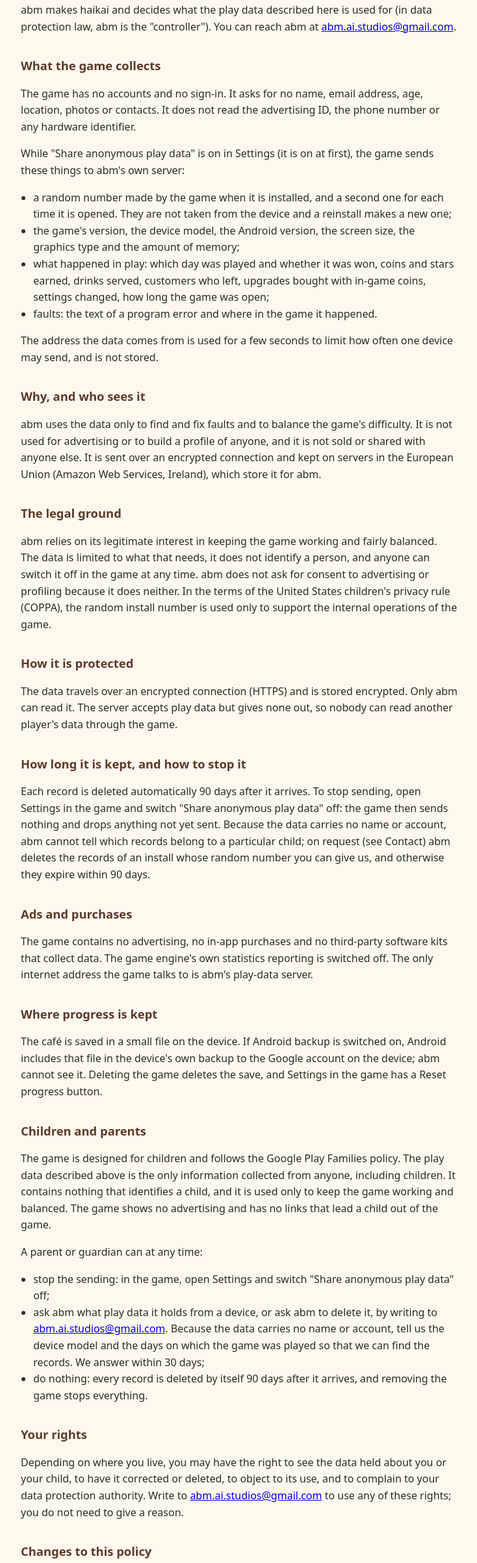
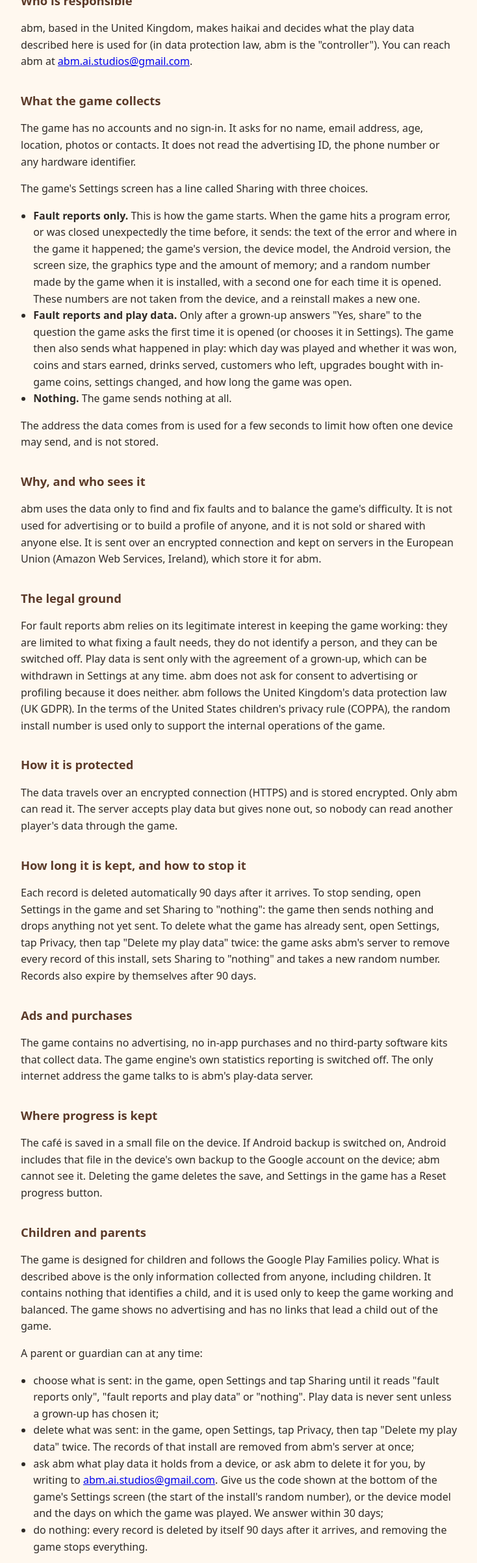
Before and after one commit to haikai-ai/privacy, a plain HTML site: page haikai.html in a window 1280 px wide. Shown: the part 299-2705 px from the top of the page at 65% size, without its empty margins (272-1006 px from the left). Drawn offline with Linux system fonts and the light colour scheme.

Commit message:
Sharing choice, in-game delete button, United Kingdom

```diff
--- a/haikai.html
+++ b/haikai.html
@@ -17,19 +17,18 @@
 <body>
 <main>
 <h1>haikai: privacy policy</h1>
-<p class="lead">haikai (com.abm.haikai) is a game for young children made by abm. It does not collect names, contact details, location or any advertising identifier. It sends a small amount of anonymous play data to abm, described below, which can be switched off.</p>
+<p class="lead">haikai (com.abm.haikai) is a game for young children made by abm. It does not collect names, contact details, location or any advertising identifier. It sends anonymous fault reports to abm so that crashes can be fixed, and, only if a grown-up agrees, anonymous play data. Both can be switched off, and what was sent can be deleted from inside the game.</p>
 
 <h2>Who is responsible</h2>
-<p>abm makes haikai and decides what the play data described here is used for (in data protection law, abm is the "controller"). You can reach abm at <a href="mailto:abm.ai.studios@gmail.com">abm.ai.studios@gmail.com</a>.</p>
+<p>abm, based in the United Kingdom, makes haikai and decides what the play data described here is used for (in data protection law, abm is the "controller"). You can reach abm at <a href="mailto:abm.ai.studios@gmail.com">abm.ai.studios@gmail.com</a>.</p>
 
 <h2>What the game collects</h2>
 <p>The game has no accounts and no sign-in. It asks for no name, email address, age, location, photos or contacts. It does not read the advertising ID, the phone number or any hardware identifier.</p>
-<p>While "Share anonymous play data" is on in Settings (it is on at first), the game sends these things to abm's own server:</p>
+<p>The game's Settings screen has a line called Sharing with three choices.</p>
 <ul>
-<li>a random number made by the game when it is installed, and a second one for each time it is opened. They are not taken from the device and a reinstall makes a new one;</li>
-<li>the game's version, the device model, the Android version, the screen size, the graphics type and the amount of memory;</li>
-<li>what happened in play: which day was played and whether it was won, coins and stars earned, drinks served, customers who left, upgrades bought with in-game coins, settings changed, how long the game was open;</li>
-<li>faults: the text of a program error and where in the game it happened.</li>
+<li><strong>Fault reports only.</strong> This is how the game starts. When the game hits a program error, or was closed unexpectedly the time before, it sends: the text of the error and where in the game it happened; the game's version, the device model, the Android version, the screen size, the graphics type and the amount of memory; and a random number made by the game when it is installed, with a second one for each time it is opened. These numbers are not taken from the device, and a reinstall makes a new one.</li>
+<li><strong>Fault reports and play data.</strong> Only after a grown-up answers "Yes, share" to the question the game asks the first time it is opened (or chooses it in Settings). The game then also sends what happened in play: which day was played and whether it was won, coins and stars earned, drinks served, customers who left, upgrades bought with in-game coins, settings changed, and how long the game was open.</li>
+<li><strong>Nothing.</strong> The game sends nothing at all.</li>
 </ul>
 <p>The address the data comes from is used for a few seconds to limit how often one device may send, and is not stored.</p>
 
@@ -37,13 +36,13 @@
 <p>abm uses the data only to find and fix faults and to balance the game's difficulty. It is not used for advertising or to build a profile of anyone, and it is not sold or shared with anyone else. It is sent over an encrypted connection and kept on servers in the European Union (Amazon Web Services, Ireland), which store it for abm.</p>
 
 <h2>The legal ground</h2>
-<p>abm relies on its legitimate interest in keeping the game working and fairly balanced. The data is limited to what that needs, it does not identify a person, and anyone can switch it off in the game at any time. abm does not ask for consent to advertising or profiling because it does neither. In the terms of the United States children's privacy rule (COPPA), the random install number is used only to support the internal operations of the game.</p>
+<p>For fault reports abm relies on its legitimate interest in keeping the game working: they are limited to what fixing a fault needs, they do not identify a person, and they can be switched off. Play data is sent only with the agreement of a grown-up, which can be withdrawn in Settings at any time. abm does not ask for consent to advertising or profiling because it does neither. abm follows the United Kingdom's data protection law (UK GDPR). In the terms of the United States children's privacy rule (COPPA), the random install number is used only to support the internal operations of the game.</p>
 
 <h2>How it is protected</h2>
 <p>The data travels over an encrypted connection (HTTPS) and is stored encrypted. Only abm can read it. The server accepts play data but gives none out, so nobody can read another player's data through the game.</p>
 
 <h2>How long it is kept, and how to stop it</h2>
-<p>Each record is deleted automatically 90 days after it arrives. To stop sending, open Settings in the game and switch "Share anonymous play data" off: the game then sends nothing and drops anything not yet sent. Because the data carries no name or account, abm cannot tell which records belong to a particular child; on request (see Contact) abm deletes the records of an install whose random number you can give us, and otherwise they expire within 90 days.</p>
+<p>Each record is deleted automatically 90 days after it arrives. To stop sending, open Settings in the game and set Sharing to "nothing": the game then sends nothing and drops anything not yet sent. To delete what the game has already sent, open Settings, tap Privacy, then tap "Delete my play data" twice: the game asks abm's server to remove every record of this install, sets Sharing to "nothing" and takes a new random number. Records also expire by themselves after 90 days.</p>
 
 <h2>Ads and purchases</h2>
 <p>The game contains no advertising, no in-app purchases and no third-party software kits that collect data. The game engine's own statistics reporting is switched off. The only internet address the game talks to is abm's play-data server.</p>
@@ -52,16 +51,17 @@
 <p>The café is saved in a small file on the device. If Android backup is switched on, Android includes that file in the device's own backup to the Google account on the device; abm cannot see it. Deleting the game deletes the save, and Settings in the game has a Reset progress button.</p>
 
 <h2>Children and parents</h2>
-<p>The game is designed for children and follows the Google Play Families policy. The play data described above is the only information collected from anyone, including children. It contains nothing that identifies a child, and it is used only to keep the game working and balanced. The game shows no advertising and has no links that lead a child out of the game.</p>
+<p>The game is designed for children and follows the Google Play Families policy. What is described above is the only information collected from anyone, including children. It contains nothing that identifies a child, and it is used only to keep the game working and balanced. The game shows no advertising and has no links that lead a child out of the game.</p>
 <p>A parent or guardian can at any time:</p>
 <ul>
-<li>stop the sending: in the game, open Settings and switch "Share anonymous play data" off;</li>
-<li>ask abm what play data it holds from a device, or ask abm to delete it, by writing to <a href="mailto:abm.ai.studios@gmail.com">abm.ai.studios@gmail.com</a>. Because the data carries no name or account, tell us the device model and the days on which the game was played so that we can find the records. We answer within 30 days;</li>
+<li>choose what is sent: in the game, open Settings and tap Sharing until it reads "fault reports only", "fault reports and play data" or "nothing". Play data is never sent unless a grown-up has chosen it;</li>
+<li>delete what was sent: in the game, open Settings, tap Privacy, then tap "Delete my play data" twice. The records of that install are removed from abm's server at once;</li>
+<li>ask abm what play data it holds from a device, or ask abm to delete it for you, by writing to <a href="mailto:abm.ai.studios@gmail.com">abm.ai.studios@gmail.com</a>. Give us the code shown at the bottom of the game's Settings screen (the start of the install's random number), or the device model and the days on which the game was played. We answer within 30 days;</li>
 <li>do nothing: every record is deleted by itself 90 days after it arrives, and removing the game stops everything.</li>
 </ul>
 
 <h2>Your rights</h2>
-<p>Depending on where you live, you may have the right to see the data held about you or your child, to have it corrected or deleted, to object to its use, and to complain to your data protection authority. Write to <a href="mailto:abm.ai.studios@gmail.com">abm.ai.studios@gmail.com</a> to use any of these rights; you do not need to give a reason.</p>
+<p>Depending on where you live, you may have the right to see the data held about you or your child, to have it corrected or deleted, to object to its use, and to complain to your data protection authority (in the United Kingdom, the Information Commissioner's Office, ico.org.uk). Write to <a href="mailto:abm.ai.studios@gmail.com">abm.ai.studios@gmail.com</a> to use any of these rights; you do not need to give a reason.</p>
 
 <h2>Changes to this policy</h2>
 <p>If a later version of the game changes any of this (for example by adding advertising or collecting anything more), this page and the statement inside the game (Settings, Privacy) will be updated before that version is released.</p>
@@ -69,7 +69,7 @@
 <h2>Contact</h2>
 <p>Questions about this policy: <a href="mailto:abm.ai.studios@gmail.com">abm.ai.studios@gmail.com</a>.</p>
 
-<footer>Effective 18 November 2026 (version 0.35.6 and later). This policy covers haikai for Android, package com.abm.haikai.</footer>
+<footer>Effective 18 November 2026, with the sharing choice and the in-game delete button (version 0.35.6 and later). This policy covers haikai for Android, package com.abm.haikai.</footer>
 </main>
 </body>
 </html>
```
Also changed, not shown: boba.html (+14 -14 lines).
